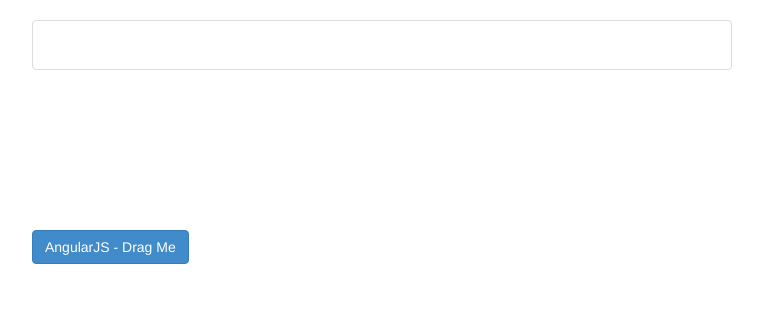
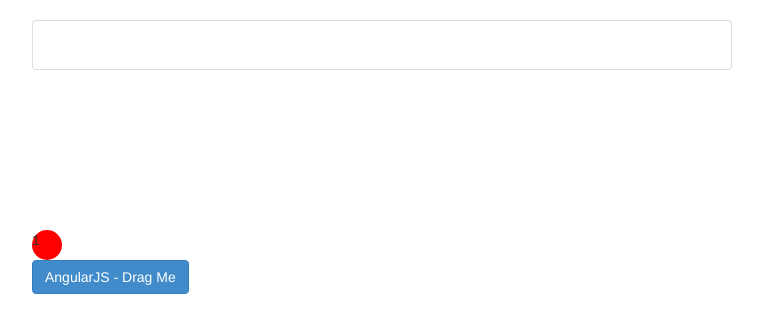
Before and after one commit to AdityaSethi/Drag-Drop, a website: page app/index.html in a window 1280 px wide. Shown: the whole page, without its empty margins (258-1021 px from the left). Drawn offline with nearby package versions, Linux system fonts and the light colour scheme; files that its build step writes are made by us from their sources.

Commit message:
circle test

```diff
--- a/app/styles/main.css
+++ b/app/styles/main.css
@@ -81,3 +81,10 @@
 .touch-action{
   -ms-touch-action: none;
 }
+
+.circles{
+  width: 30px;
+  height: 30px;
+  border-radius: 50%;
+  background: red;
+}
--- a/app/views/main.html
+++ b/app/views/main.html
@@ -4,5 +4,5 @@
 </div>
 
 <br><br><br><br><br><br><br>
-
+<div class='circles'>1</div>
 <div class="btn btn-primary touch-action" data-drag="true" data-jqyoui-options="{revert: 'invalid'}" ng-model="list1" jqyoui-draggable="{animate:true}" ng-hide="!list1.title">{{list1.title}}</div>
```
